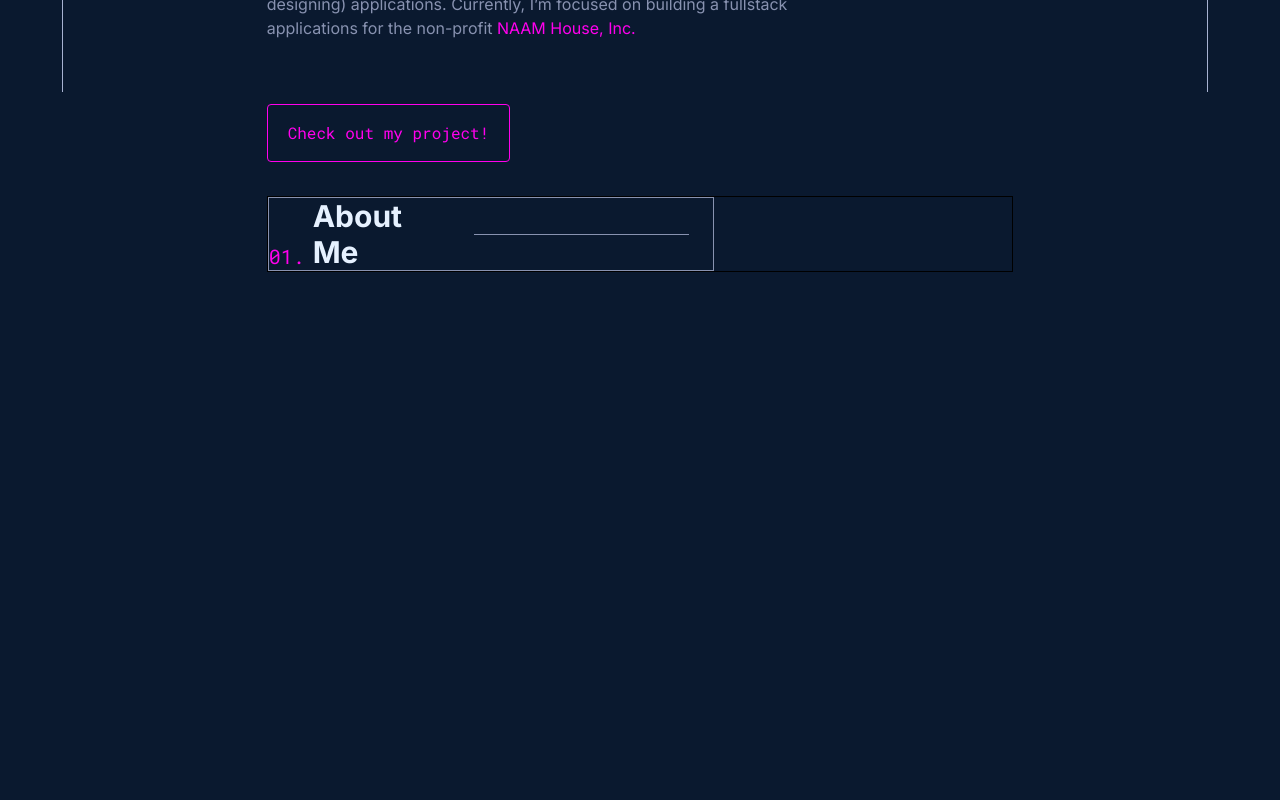
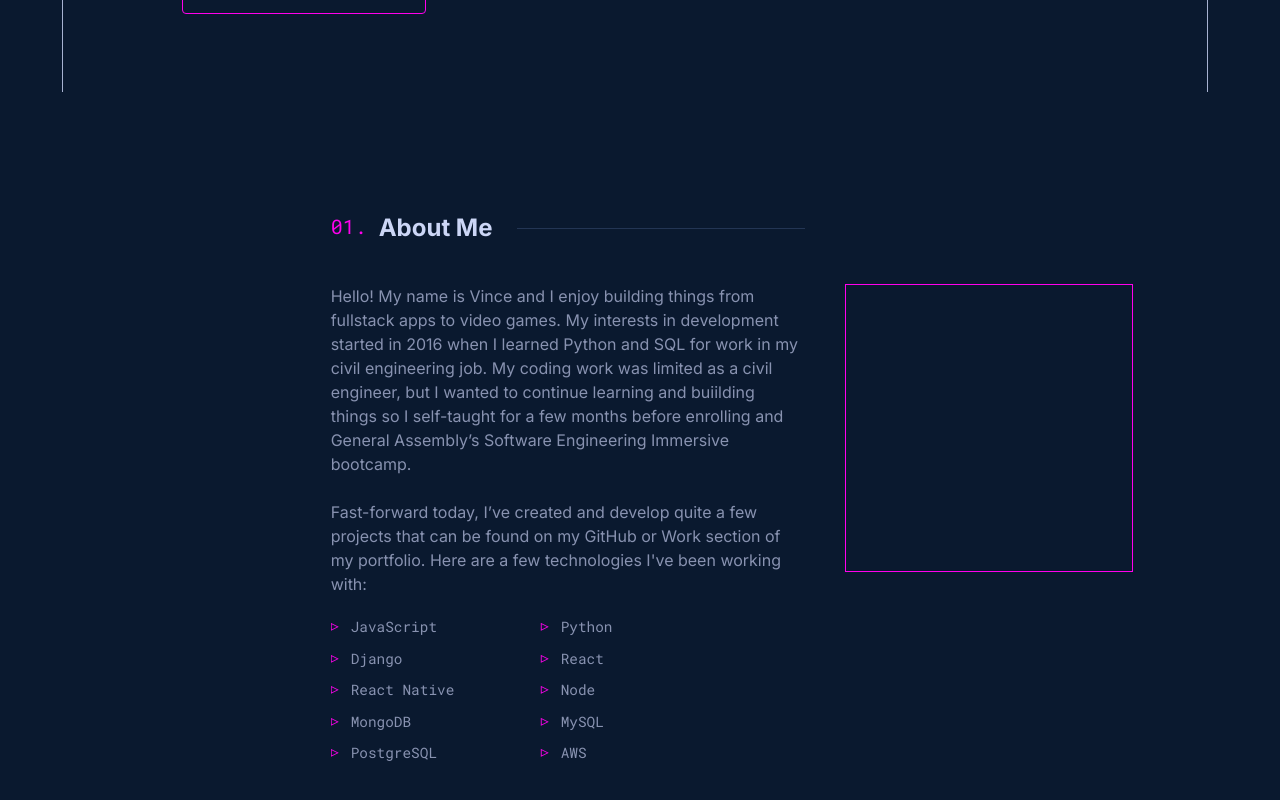
Before and after one commit to vincelaq/portfolio-v1, a React (Create React App) app: page / in a window 1280 px wide. Shown: the part 708-1508 px from the top of the page. Built offline with nearby package versions, Linux system fonts and the light colour scheme.

Commit message:
complete about section

```diff
--- a/public/index.html
+++ b/public/index.html
@@ -2,7 +2,7 @@
 <html lang="en">
   <head>
     <meta charset="utf-8" />
-    <link rel="icon" href="%PUBLIC_URL%/favicon.ico" />
+    <link rel="icon" href="%PUBLIC_URL%/logo32.png" />
     <meta name="viewport" content="width=device-width, initial-scale=1" />
     <meta name="theme-color" content="#000000" />
     <meta
@@ -24,7 +24,7 @@
       work correctly both with client-side routing and a non-root public URL.
       Learn how to configure a non-root public URL by running `npm run build`.
     -->
-    <title>React App</title>
+    <title>Vincent Laquindanum</title>
   </head>
   <body>
     <noscript>You need to enable JavaScript to run this app.</noscript>
--- a/src/index.css
+++ b/src/index.css
@@ -23,3 +23,30 @@ code {
   height: 1px;
   background: white;
 }
+
+ul.skills-list {
+  display: grid;
+  grid-template-columns: repeat(2, minmax(140px, 200px));
+  grid-gap: 0 10px;
+  padding: 0;
+  margin: 20px 0 0 0;
+  overflow: hidden;
+  list-style: none;
+}
+
+li {
+  position: relative;
+  margin-bottom: 10px;
+  padding-left: 20px;
+  font-family: 'Roboto Mono';
+  font-size: .90rem;
+}
+
+li:before {
+  content: '▹';
+  position: absolute;
+  left: 0;
+  color: #ff00ed;
+  font-size: 1rem;
+  line-height: 18px;
+}
--- a/src/pages/AboutPage.js
+++ b/src/pages/AboutPage.js
@@ -1,16 +1,41 @@
 import React from 'react';
 
+
 const AboutPage = () => {
+
+
     return (
-        <div className='flex flex-col justify-start bg-navy h-full'>
-            <div className='flex flex-row border mx-40 my-42'>
-                <div className='flex flex-row basis-3/5 border border-slate'>
+        <div className='flex flex-col ml-56 justify-start items-center bg-navy max-w-4xl h-full'>
+            <div className='flex flex-row p-4 pl-0 w-full'>
+                <span className='font-Roboto text-pink text-xl mr-3'>01.</span>
+                <span className='font-Inter font-bold text-lightest-slate text-2xl'>About Me</span>
+                <span className='border-b border-b-lightest-navy w-72 my-auto mx-6'></span>
+            </div>
+            <div className='flex flex-row pt-6'>
+                <div className='basis-3/5 font-Inter text-slate'>
+                    Hello! My name is Vince and I enjoy building things from fullstack apps to video games. My interests in development started in 2016 when I learned Python and SQL for work in my civil engineering job. My coding work was limited as a civil engineer, but I wanted to continue learning and buiilding things so I self-taught for a few months before enrolling and General Assembly’s Software Engineering Immersive bootcamp. <br/><br/>
+                    Fast-forward today, I’ve created and develop quite a few projects that can be found on my GitHub or Work section of my portfolio. Here are a few technologies I've been working with:
 
-                    <span className='font-Roboto text-pink text-xl mr-2 mt-auto'>01.</span>
-                    <span className='font-Inter font-bold text-white text-3xl'>About Me</span>
-                    <span className='border-b border-b-slate w-56 my-auto mx-6'></span>
+                    <ul className='skills-list'>
+                        <li>JavaScript</li>
+                        <li>Python</li>
+                        <li>Django</li>
+                        <li>React</li>
+                        <li>React Native</li>
+                        <li>Node</li>
+                        <li>MongoDB</li>
+                        <li>MySQL</li>
+                        <li>PostgreSQL</li>
+                        <li>AWS</li>
+                    </ul>
+                </div>
+                <div className='basis-2/5'>
+                    <div className='border border-pink w-72 h-72 mx-10'>
+
+                    </div>
                 </div>
             </div>
+
 
         </div>
     );
--- a/src/pages/HomePage.js
+++ b/src/pages/HomePage.js
@@ -3,7 +3,7 @@ import React from 'react';
 const HomePage = () => {
     return (
         <div className='flex flex-col justify-start bg-navy h-full'>
-            <div className='mx-40 my-48'>
+            <div className='mx-auto my-48 pr-20'>
                 <div className='font-Roboto font-regular text-pink mb-10 text-base'>
                     Hi, my name is
                 </div>
```
Also changed, not shown: public/logo32.png (added), public/manifest.json.
